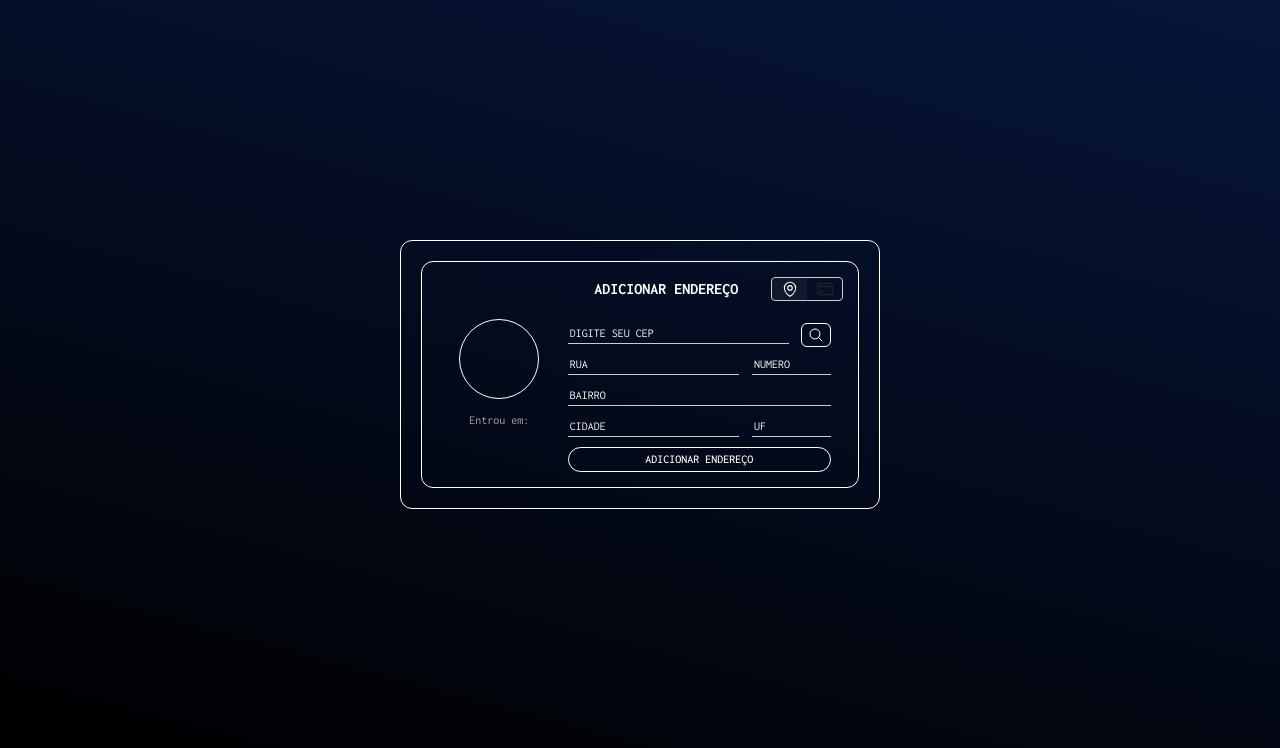
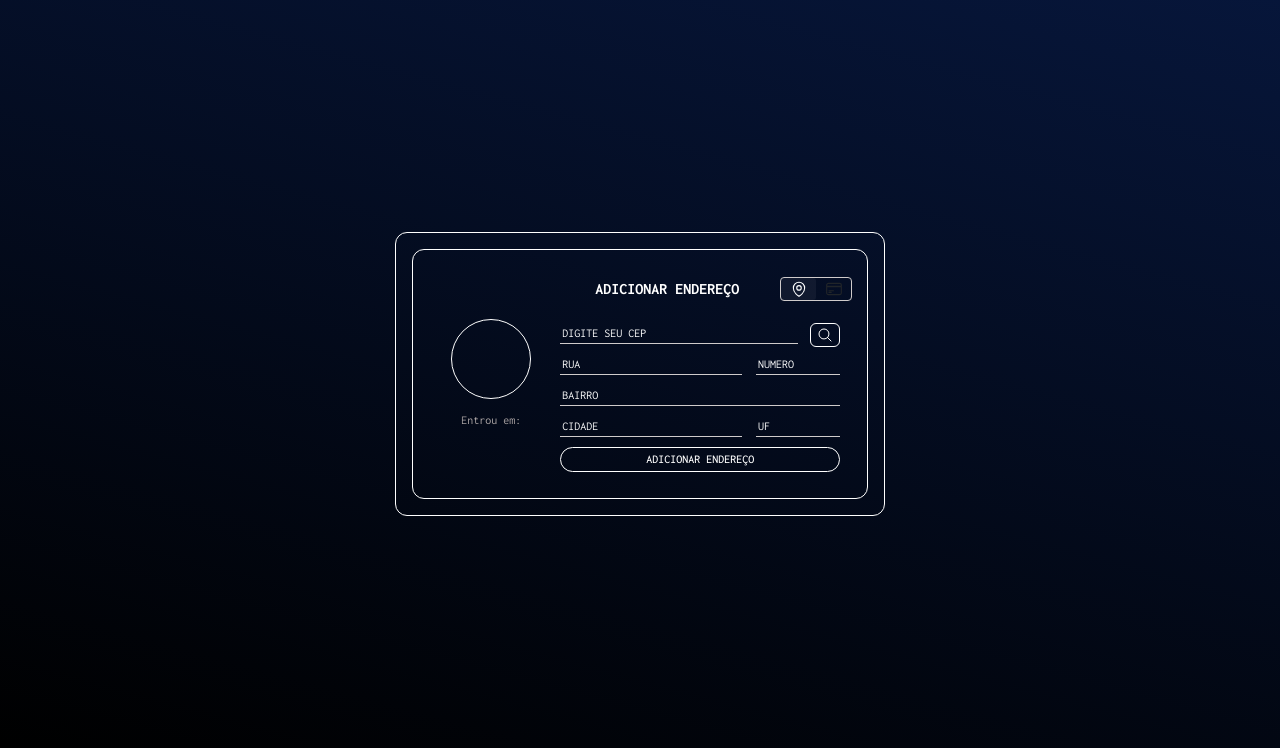
Before and after one commit to Burnninel/projectShopMVC, a PHP site: template views/site/account/account.php in a window 1280 px wide. Shown: the part 52-800 px from the top of the page. Run offline with PHP 8.4, Linux system fonts and the light colour scheme; the template is opened without the code that fills it, so the values that code supplies are empty; some libraries are stand-ins or nearby versions.

Commit message:
adjusting template account css

```diff
--- a/assets/css/userAccount/account.css
+++ b/assets/css/userAccount/account.css
@@ -16,8 +16,8 @@
 }
 
 #myAccount {
-    width: 480px;
-    padding: 20px;
+    width: 490px;
+    padding: 16px;
     border: 1px #fff solid;
     border-radius: 12px;
 }
@@ -28,7 +28,7 @@
     align-items: center;
     border: 1px #fff solid;
     border-radius: 12px;
-    height: 227px;
+    height: 250px;
     width: 100%;
     padding: 15px;
 }
--- a/assets/css/userAccount/address.css
+++ b/assets/css/userAccount/address.css
@@ -1,9 +1,11 @@
 #infosProfile {
+    display: flex;
+    align-items: center;
+    justify-content: center;
+    flex-direction: column;
     width: 100%;
     height: 100%;
 }
-
-
 
 .svgInfosProfile {
     height: 18px;
```
